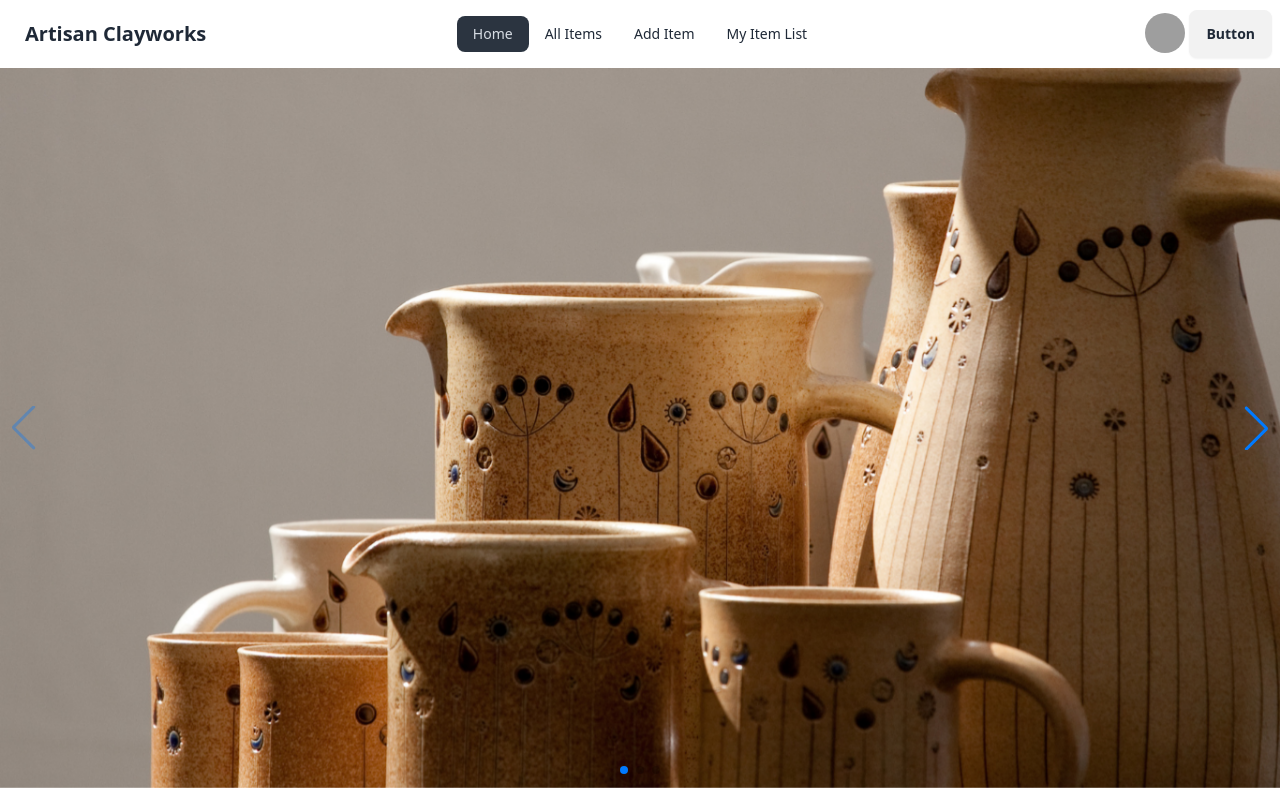
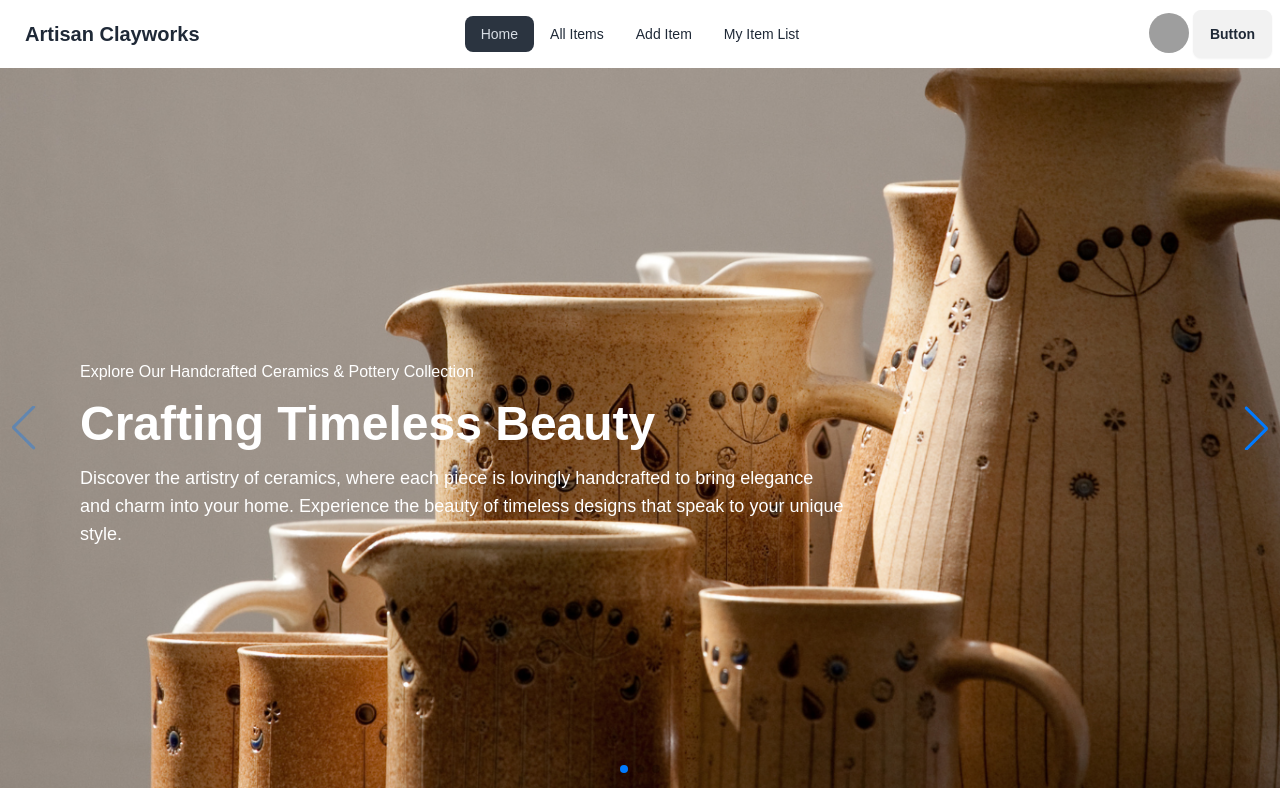
Before and after one commit to sadmaningithub/a10-artisan-clayworks-client, a React (Vite) app: page / in a window 1280 px wide. Built offline with nearby package versions, Linux system fonts and the light colour scheme; grey boxes are pictures that could not be loaded.

Commit message:
banner added

```diff
--- a/src/components/Banner/Banner.jsx
+++ b/src/components/Banner/Banner.jsx
@@ -4,7 +4,7 @@ import img3 from '../../assets/img/3.png'
 
 const Banner = () => {
     return (
-        <div >
+        <div className='max-w-7xl mx-auto text-white'>
             <swiper-container
                 slides-per-view="1"
                 // loop='true'
@@ -15,34 +15,40 @@ const Banner = () => {
             >
 
                 <swiper-slide>
-                    <div>
-                        <div className='bg-slate-950'>
-
-                        </div>
+                    <div className='relative'>
                         <div className=''>
                             <img className='w-full' src={img1} alt="" />
+                        </div>
+                        <div className='absolute left-10 lg:left-20 bottom-7 lg:bottom-1/3 space-y-4 max-w-3xl'>
+                            <p className='text-base'>Explore Our Handcrafted Ceramics & Pottery Collection</p>
+                            <h1 className='text-xl lg:text-5xl font-bold'>Crafting Timeless Beauty</h1>
+                            <p className='text-base lg:text-lg '>Discover the artistry of ceramics, where each piece is lovingly handcrafted to bring elegance and charm into your home. Experience the beauty of timeless designs that speak to your unique style.</p>
                         </div>
                     </div>
                 </swiper-slide>
 
                 <swiper-slide>
-                    <div>
-                        <div>
-
+                    <div className='relative'>
+                        <div className=''>
+                            <img className='w-full ' src={img2} alt="" />
                         </div>
-                        <div>
-                            <img className='w-full' src={img2} alt="" />
+                        <div className='absolute left-10 lg:left-20 bottom-7 lg:bottom-1/3 space-y-4 max-w-3xl'>
+                            <p className='text-base'>Unique Pottery & Ceramic Creations for Every Home</p>
+                            <h1 className='text-xl lg:text-5xl font-bold'>Transform Your Space with Art</h1>
+                            <p className='text-base lg:text-lg '>Our collection features one-of-a-kind pottery and ceramic pieces, each crafted to elevate your living space. Whether you are looking for something bold or subtle, find the perfect addition to your home decor.</p>
                         </div>
                     </div>
                 </swiper-slide>
 
                 <swiper-slide>
-                    <div>
-                        <div>
-
+                    <div className='relative'>
+                        <div className=''>
+                            <img className='w-full' src={img3} alt="" />
                         </div>
-                        <div>
-                            <img className='w-full' src={img3} alt="" />
+                        <div className='absolute left-10 lg:left-20 bottom-7 lg:bottom-1/3 space-y-4 max-w-3xl'>
+                            <p className='text-base'>Discover Exquisite Pottery and Ceramics</p>
+                            <h1 className='text-xl lg:text-5xl font-bold'>Where Tradition Meets Artistry </h1>
+                            <p className='text-base lg:text-lg '>Immerse yourself in the world of ceramics where traditional techniques meet contemporary design. Our carefully curated collection offers pieces that reflect the rich heritage of pottery with a modern twist.</p>
                         </div>
                     </div>
                 </swiper-slide>
--- a/src/index.css
+++ b/src/index.css
@@ -1,3 +1,9 @@
 @tailwind base;
 @tailwind components;
 @tailwind utilities;
+
+@import url('https://fonts.googleapis.com/css2?family=Poppins:ital,wght@0,100;0,200;0,300;0,400;0,500;0,600;0,700;0,800;0,900;1,100;1,200;1,300;1,400;1,500;1,600;1,700;1,800;1,900&display=swap');
+
+body{
+    font-family: "Poppins", sans-serif;
+}
```
